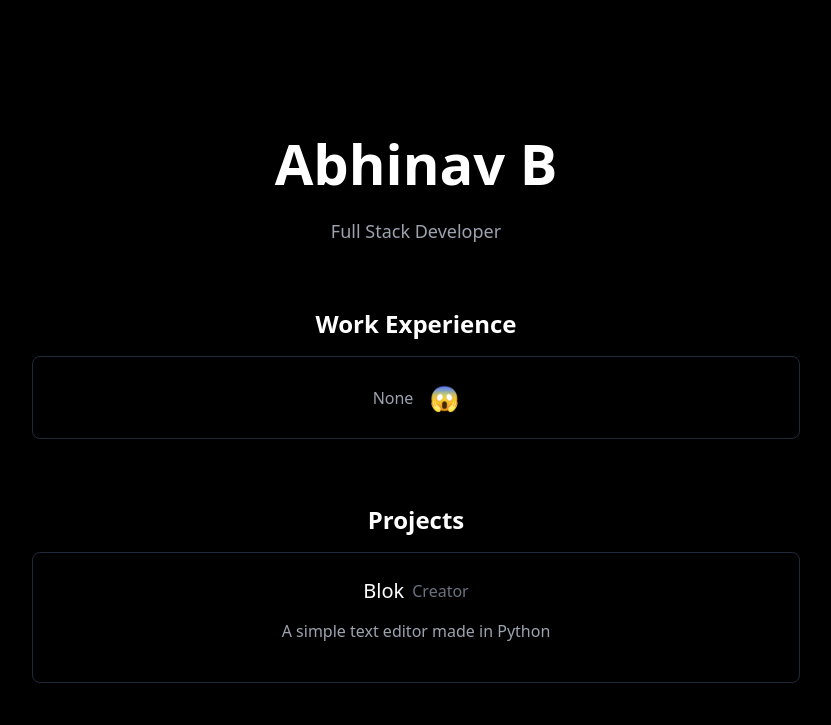
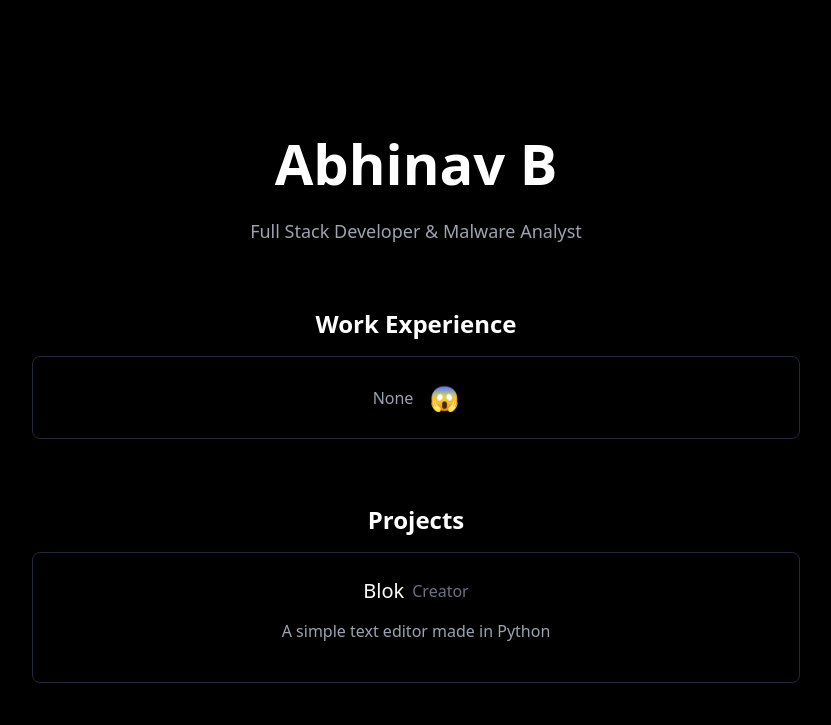
Before and after one commit to neumaz66/portfolio, a plain HTML site: page index.html in a window 1280 px wide. Shown: the top 725 px of the page, without its empty margins (224-1055 px from the left). Drawn offline with Linux system fonts and the light colour scheme.

Commit message:
Update index.html

```diff
--- a/index.html
+++ b/index.html
@@ -134,7 +134,7 @@
     <div class="container">
         <header>
             <h1>Abhinav B</h1>
-            <p class="subtitle">Full Stack Developer</p>
+            <p class="subtitle">Full Stack Developer & Malware Analyst</p>
         </header>
 
         <section>
```
